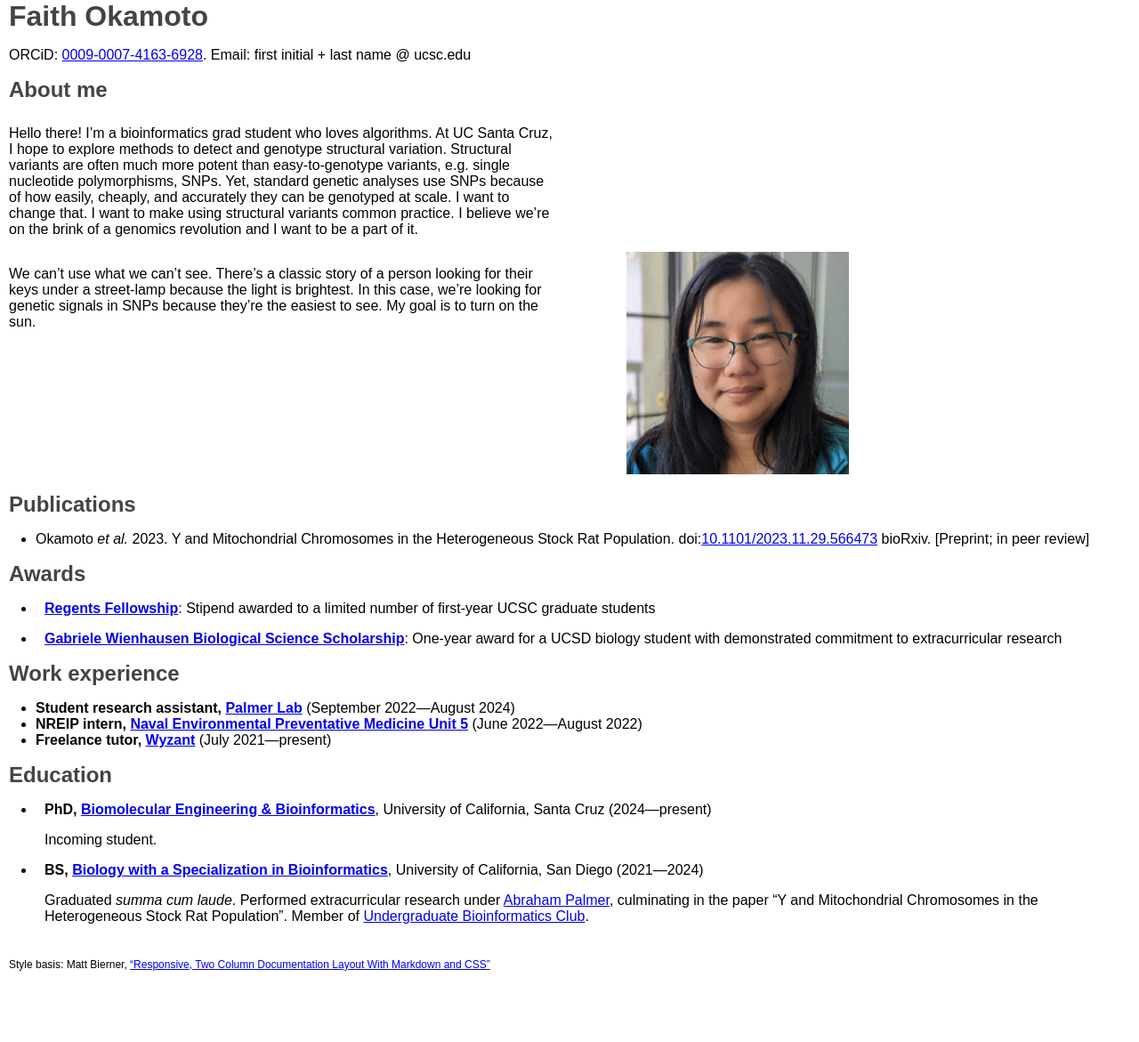
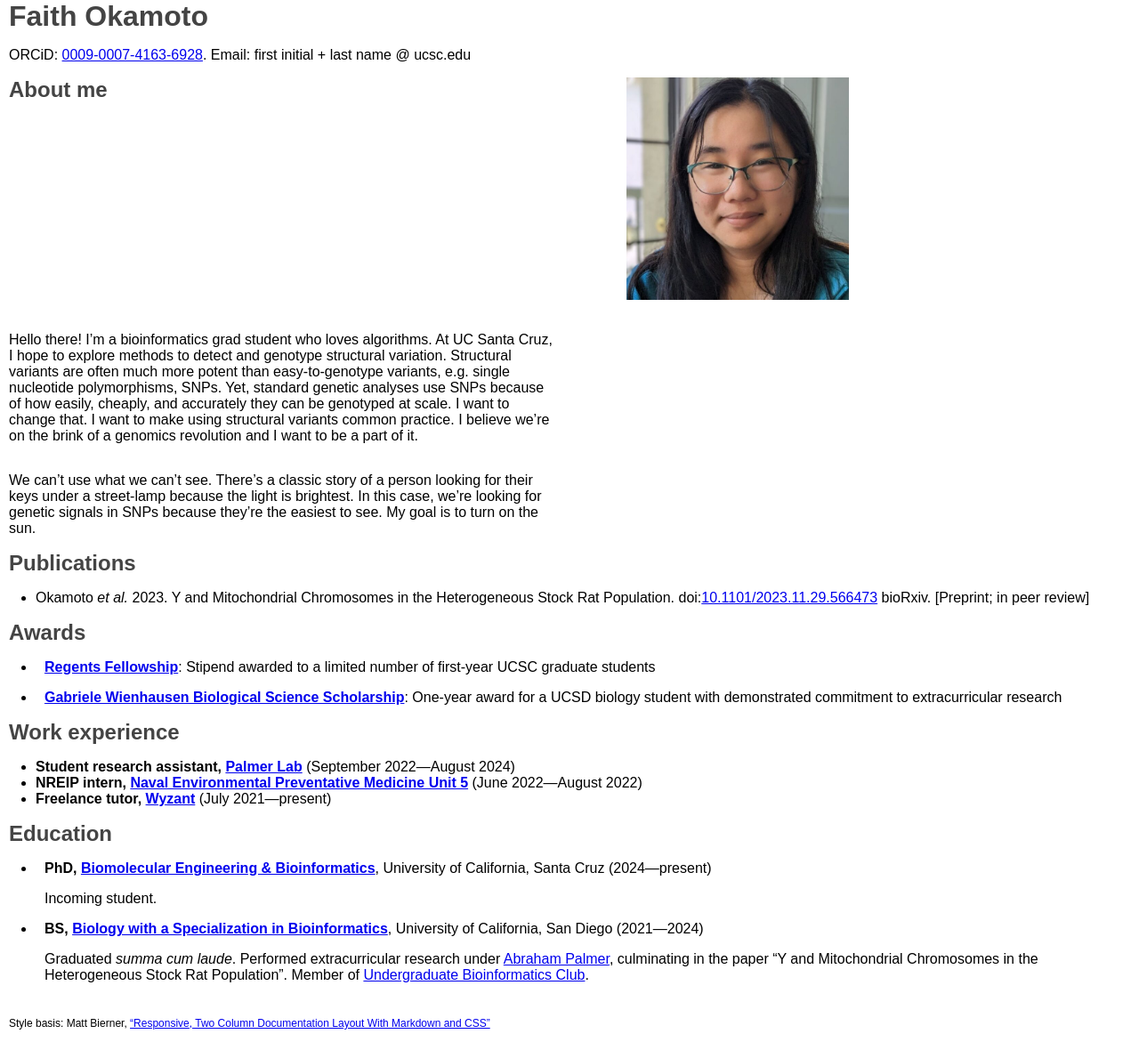
Before and after one commit to Faith-Okamoto-UCSC/Faith-Okamoto-UCSC.github.io, a Jekyll site: the page built from index.md, in a window 1280 px wide. Shown: the whole page at 89% size. Built offline with Jekyll 4.4.1, drawn with Linux system fonts in a browser that asks for light colours; our own code applies the rules of GitHub Pages for plain Markdown files; before the commit the page ends 1105 px from its top, so only the background shows below that.

Commit message:
move picture

```diff
--- a/index.md
+++ b/index.md
@@ -6,6 +6,10 @@ layout: base
 
 ORCiD: [0009-0007-4163-6928](https://orcid.org/0009-0007-4163-6928). Email:
 first initial + last name @ ucsc.edu
+
+<div class="right">
+<img src="headshot.jpg" alt="headshot of Faith" width="250px">
+</div>
 
 ## About me
 
@@ -24,10 +28,6 @@ We can't use what we can't see. There's a classic story of a person looking
 for their keys under a street-lamp because the light is brightest. In this case,
 we're looking for genetic signals in SNPs because they're the easiest to see. My
 goal is to turn on the sun.
-
-<div class="right">
-<img src="headshot.jpg" alt="headshot of Faith" width="250px">
-</div>
 
 <div class="clear"></div>
 
```
